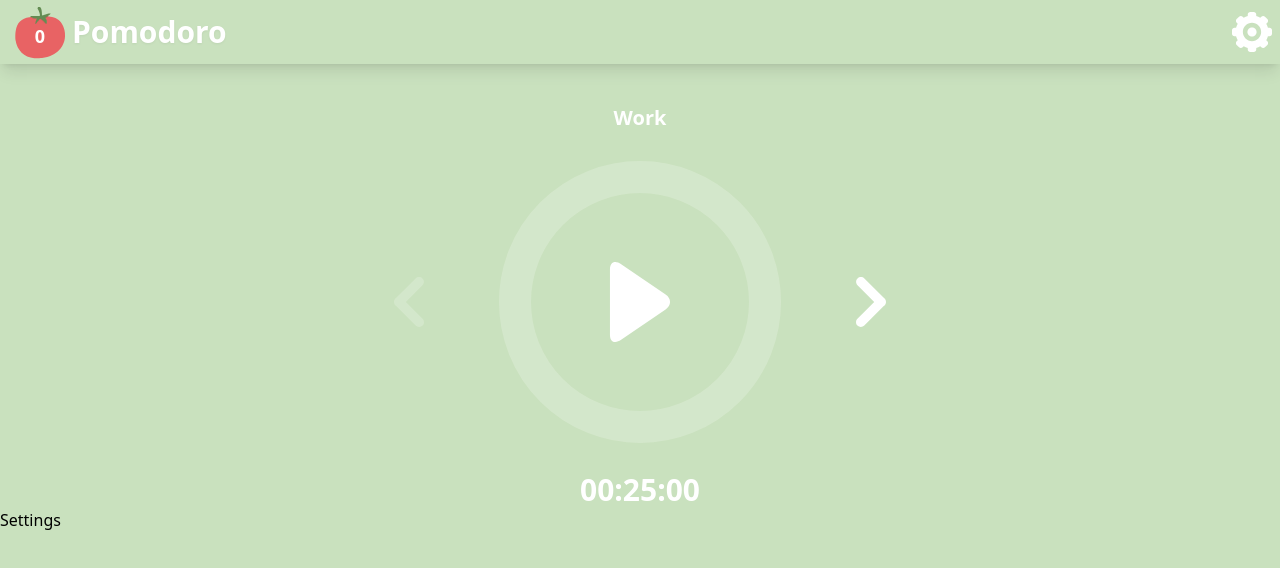
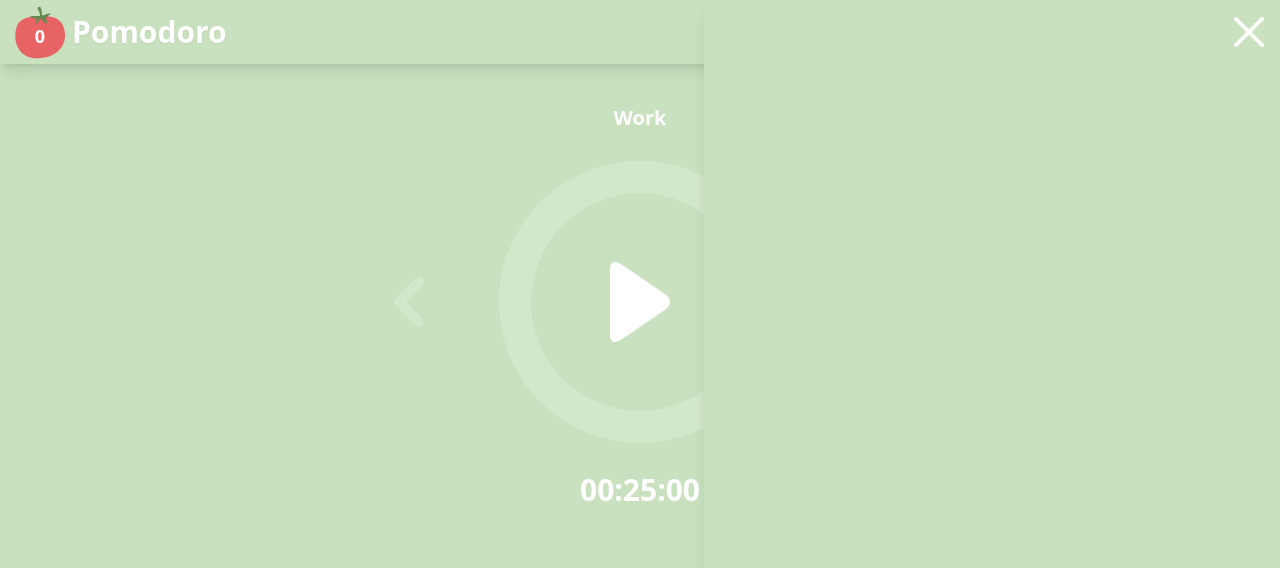
Before and after one commit to JethroNatividad/pomodoro-timer, a Next.js app: page / in a window 1280 px wide. Both pictures are taken after a click on the element 1252 px from the left and 32 px from the top of the page. Shown: the top 568 px of the page. Built offline with nearby package versions, Linux system fonts and the light colour scheme.

Commit message:
add and implement close icon

```diff
--- a/components/Settings.tsx
+++ b/components/Settings.tsx
@@ -1,5 +1,7 @@
 import React, { Dispatch, SetStateAction } from 'react'
 import { AppSettings } from '../types'
+import CloseIcon from '../icons/close.svg'
+import Image from 'next/image'
 
 type Props = {
     appSettings: AppSettings
@@ -8,9 +10,16 @@
     settingsOpen: boolean
 }
 
-const Settings = (props: Props) => {
+const Settings = ({ settingsOpen, setSettingsOpen }: Props) => {
+    const handleClose = () => {
+        setSettingsOpen(false)
+    }
     return (
-        <div>Settings</div>
+        <div className={`${settingsOpen ? 'flex' : 'hidden'} transition-all delay-500 absolute right-0 top-0 max-w-xl w-full h-full bg-light-green shadow-lg`}>
+            <div className='flex justify-end w-full h-16 px-4'>
+                <Image onClick={handleClose} src={CloseIcon} objectFit="contain" className="invert cursor-pointer" height={30} width={30} />
+            </div>
+        </div>
     )
 }
 
```
Also changed, not shown: icons/close.svg (added).
